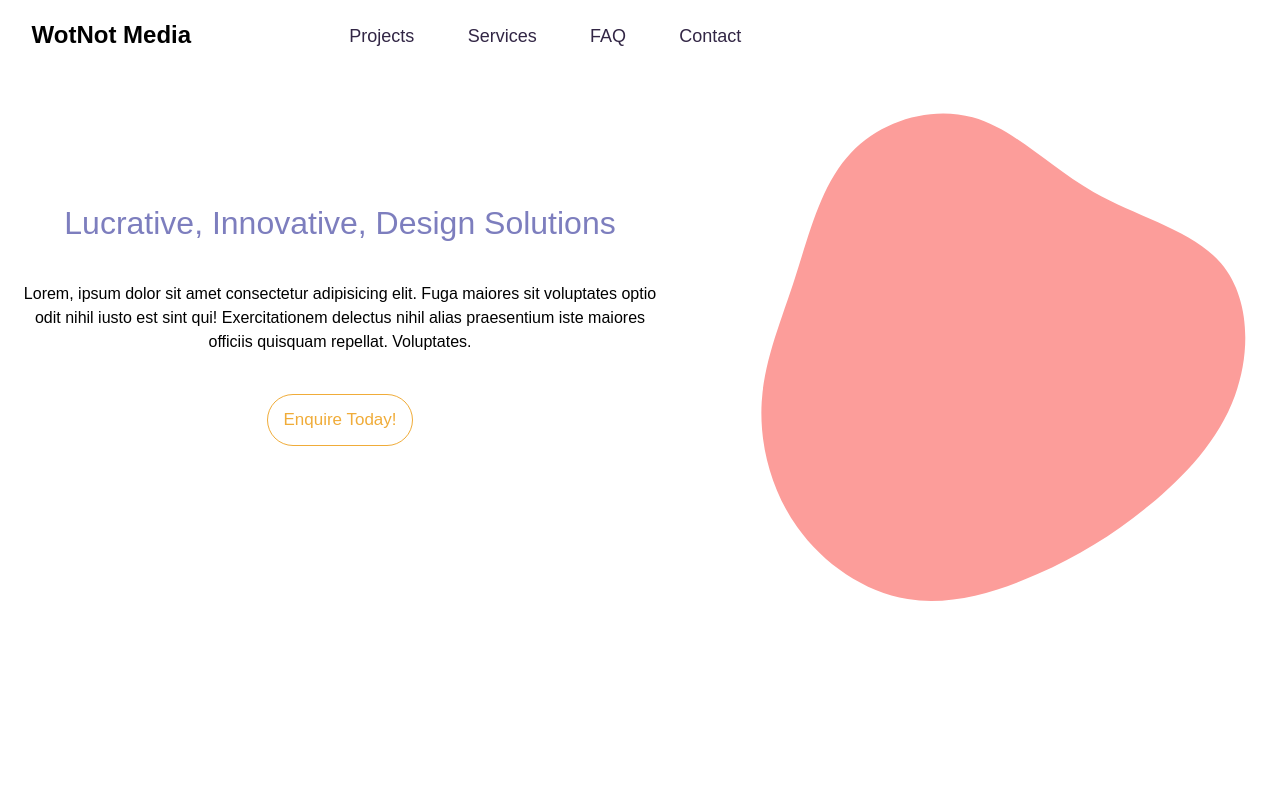
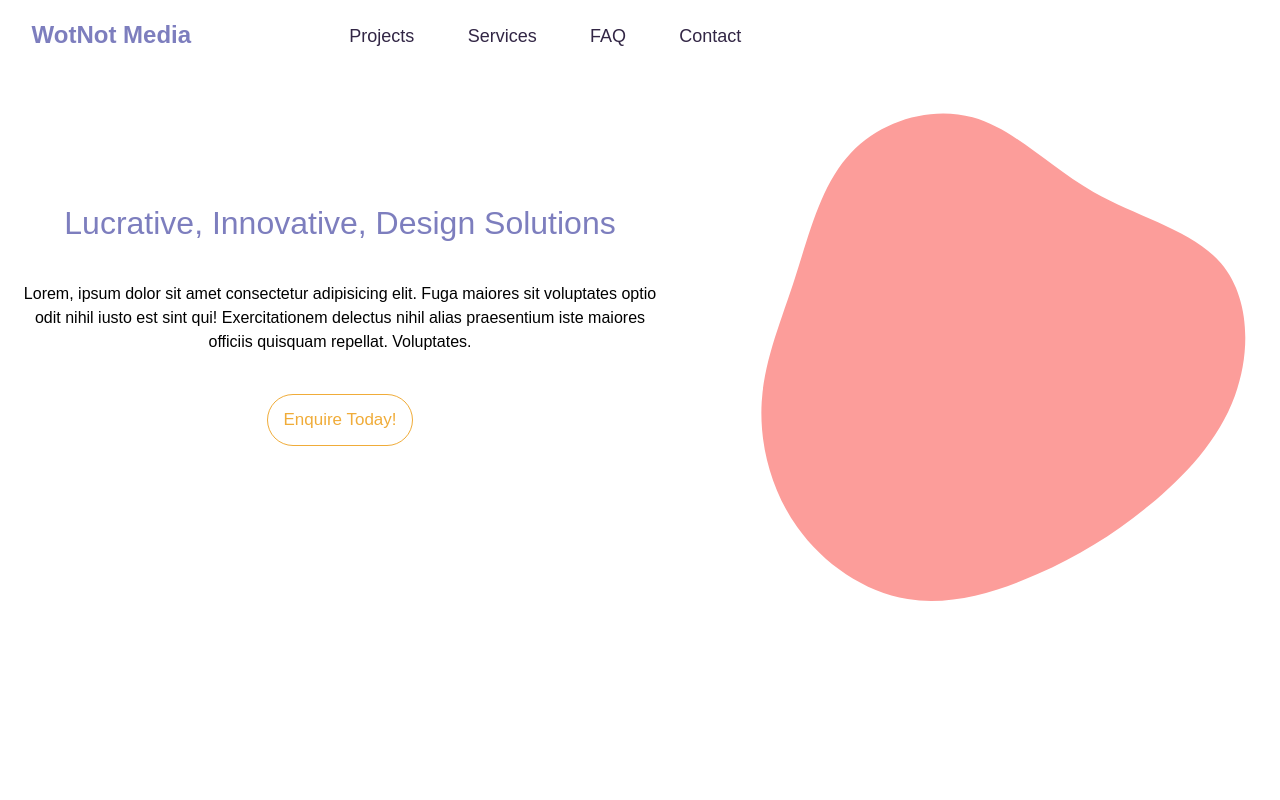
Before and after one commit to WClifford1/wotnot-media, a React (Create React App) app in the folder client/: page /login in a window 1280 px wide. Shown: the top 800 px of the page. Built offline with nearby package versions, Linux system fonts and the light colour scheme.

Commit message:
Logo colors

```diff
--- a/client/src/App.css
+++ b/client/src/App.css
@@ -213,7 +213,7 @@
 }
 
 .nav .logo {
-  color: black;
+  color: #7d7ebe;
   text-align: center;
   padding-top: 11px;
   width: 50%;
--- a/client/src/Styles/_Home.scss
+++ b/client/src/Styles/_Home.scss
@@ -14,7 +14,7 @@ $off-black: #322645;
     padding-top: 10px;
 
     .logo {
-        color: black;
+        color: $material-purple ;
         text-align: center;
         padding-top: 11px;
         width: 50%;
```
Also changed, not shown: 1 other file (tests, documents, lock files or other folders).
